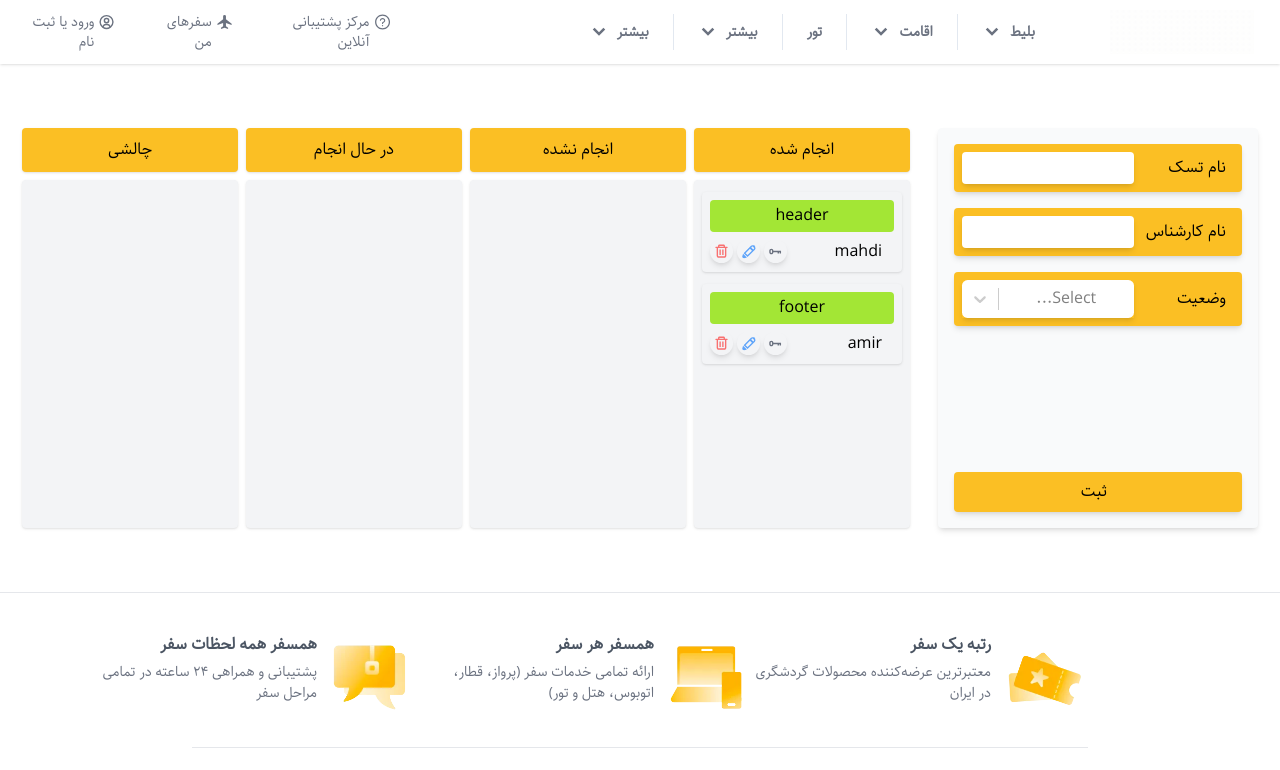
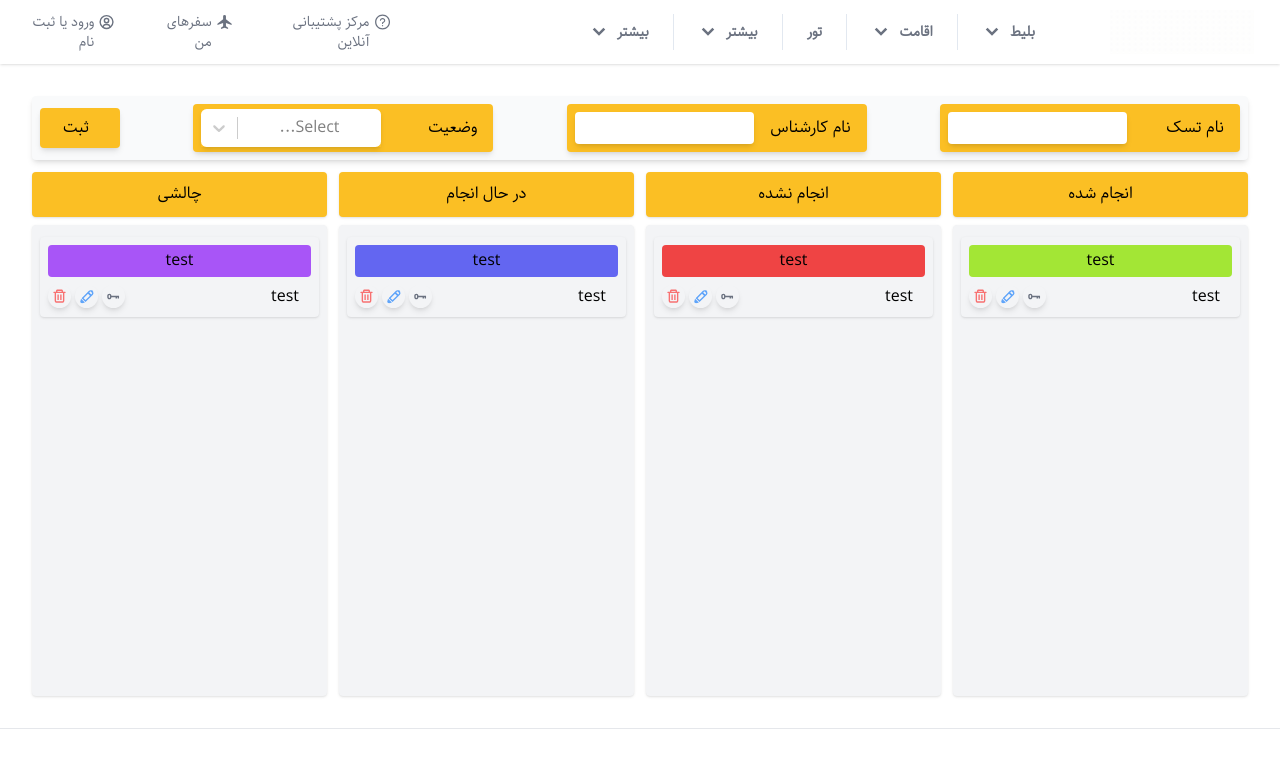
Before and after one commit to MahdiMohammadpour/tamrin-2, a React (Create React App) app: page / in a window 1280 px wide. Shown: the top 770 px of the page. Built offline with nearby package versions, Linux system fonts and the light colour scheme; a web font is replaced by a local one.

Commit message:
adding change task status

```diff
--- a/src/App.js
+++ b/src/App.js
@@ -7,7 +7,7 @@ import TasksProvider from "./Components/Providers/TasksProvider";
 
 const App = () => {
   return (
-    <div className="flex flex-col justify-center min-h-screen">
+    <div className="flex flex-col justify-center ">
       <Header />
       <TasksProvider>
         <Body />
--- a/src/Components/UI/AddTaskForm/AddTaskForm.js
+++ b/src/Components/UI/AddTaskForm/AddTaskForm.js
@@ -48,10 +48,9 @@ const AddTaskForm = () => {
 
   const submitHandler = (e) => {
     e.preventDefault();
-    if(!task.name || !task.expert || !task.status.value)
-    {
-      alert("لطفا همه فیلد ها را پر کنید")
-      return
+    if (!task.name || !task.expert || !task.status.value) {
+      alert("لطفا همه فیلد ها را پر کنید");
+      return;
     }
     dispatch({ type: "add", task: task });
     setTask({ name: "", expert: "", status: "" });
@@ -60,10 +59,9 @@ const AddTaskForm = () => {
   return (
     <form
       onSubmit={submitHandler}
-      className="flex flex-col justify-between bg-gray-50 w-[25%] h-[400px] p-4 rounded shadow-md"
+      className="flex  justify-between items-center bg-gray-50 w-full p-2 rounded shadow-md"
     >
-      <div>
-        <div className="flex justify-between items-center bg-amber-400 p-2 pr-4  rounded shadow-md">
+      <div className="flex justify-between items-center bg-amber-400 p-2 pr-4  rounded shadow-md w-[25%] h-[48px]">
         <label>نام تسک</label>
         <input
           type="text"
@@ -73,7 +71,7 @@ const AddTaskForm = () => {
           className="shadow-md w-[65%] p-1 text-center rounded  focus:outline-none"
         />
       </div>
-        <div className="flex justify-between items-center bg-amber-400 p-2 pr-4 rounded shadow-md mt-4">
+      <div className="flex justify-between items-center bg-amber-400 p-2 pr-4 rounded shadow-md w-[25%] h-[48px]">
         <label>نام کارشناس</label>
         <input
           type="text"
@@ -83,21 +81,20 @@ const AddTaskForm = () => {
           className="shadow-md w-[65%] p-1 text-center rounded focus:outline-none"
         />
       </div>
-        <div className="flex justify-between items-center bg-amber-400 p-2 pr-4 rounded shadow-md mt-4">
+      <div className="flex justify-between items-center bg-amber-400 p-2 pr-4 rounded shadow-md w-[25%] h-[48px]">
         <label>وضعیت</label>
         <Select
           title="سلام"
           value={task.status}
           options={statusOptions}
           onChange={changeStatus}
-            className="flex flex-col justify-center shadow-md w-[65%]  text-center  bg-transparent "
+          className="flex flex-col justify-center shadow-md w-[65%] text-center  bg-transparent "
           styles={selectStyles}
         />
       </div>
-      </div>
       <button
         type="submit"
-        className="bg-amber-400 p-2 pr-4 rounded shadow-md hover:bg-[#d4ab28] "
+        className="bg-amber-400 w-20 p-2 pr-4 rounded  shadow-md hover:bg-[#d4ab28] "
       >
         ثبت
       </button>
--- a/src/Components/UI/Body/Body.js
+++ b/src/Components/UI/Body/Body.js
@@ -3,7 +3,7 @@ import TaskTable from "../TaskTable/TaskTable";
 
 const Body = () => {
   return (
-    <div className="flex my-16 text-center justify-center">
+    <div className="flex flex-col m-8  items-center relative h-[600px]">
       <AddTaskForm />
       <TaskTable />
     </div>
--- a/src/Components/UI/Task/Task.js
+++ b/src/Components/UI/Task/Task.js
@@ -1,11 +1,16 @@
-import { useState } from "react";
+import { useEffect, useState } from "react";
 import { CgTrash, CgPen, CgCheck, CgKey } from "react-icons/cg";
 import { IoIosClose } from "react-icons/io";
 
 const Task = ({ task, onRemove, editComplete }) => {
   const [isEdit, setIsEdit] = useState(false);
   const [showId, setShowId] = useState(false);
-  const [tempTask, setTempTask] = useState(task);
+  const [tempTask, setTempTask] = useState({...task});
+  const [status, setStatus] = useState({...tempTask.status});
+
+  useEffect(() => {
+    tempTask.status = status;
+  }, [status]);
 
   const checkHandler = () => {
     setIsEdit(false);
@@ -18,7 +23,9 @@ const Task = ({ task, onRemove, editComplete }) => {
 
   const closeHandler = () => {
     setIsEdit(false);
-    setTempTask(task);
+    setTempTask({...task});
+    setStatus({...task.status});
+    console.log(task);
   };
 
   const editHandler = () => {
@@ -43,13 +50,15 @@ const Task = ({ task, onRemove, editComplete }) => {
         >
           <p
             className={`flex justify-center items-center w-full h-[50%] px-2 py-4  rounded ${
-              tempTask.status.value === "done"
+              task.status.value === "done"
                 ? "bg-lime-400"
-                : tempTask.status.value === "notdone"
+                : task.status.value === "notdone"
                 ? "bg-red-500"
-                : tempTask.status.value === "doing"
+                : task.status.value === "doing"
                 ? "bg-indigo-500"
-                : "bg-purple-500"
+                : task.status.value === "challenge"
+                ? "bg-purple-500"
+                : "bg-slate-200"
             }`}
           >
             {tempTask.name}
@@ -80,6 +89,7 @@ const Task = ({ task, onRemove, editComplete }) => {
     );
   } else {
     return (
+      <div className="flex flex-col w-full">
         <div className="flex flex-col justify-between justify-center items-center px-16 text-center mt-3 px-2 py-2 overflow-hidden bg-gray-100 rounded shadow w-full min-h-[80px] h-[80px]">
           <input
             className="flex justify-center items-center w-full h-[50%] px-2 py-4  rounded"
@@ -104,6 +114,49 @@ const Task = ({ task, onRemove, editComplete }) => {
             </div>
           </div>
         </div>
+        <div className="flex w-full text-[12px] mt-1 ">
+          <button
+            onClick={() =>
+              (setStatus({ value: "done", label: "انجام شده" }))
+            }
+            className={`px-2 py-1 rounded hover:bg-slate-300 ml-1 ${
+              status.value == "done" ? "bg-green-200" : "bg-slate-200"
+            }`}
+          >
+            انجام شده
+          </button>
+          <button
+            onClick={() =>
+              (setStatus({ value: "notdone", label: "انجام نشده" }))
+            }
+            className={`px-2 py-1 rounded hover:bg-slate-300 ml-1 ${
+              status.value == "notdone" ? "bg-red-200" : "bg-slate-200"
+            }`}
+          >
+            انجام نشده
+          </button>
+          <button
+            onClick={() =>
+              (setStatus({ value: "doing", label: "در حال انجام" }))
+            }
+            className={`px-2 py-1 rounded hover:bg-slate-300 ml-1 ${
+              status.value == "doing" ? "bg-blue-200" : "bg-slate-200"
+            }`}
+          >
+            در حال انجام
+          </button>
+          <button
+            onClick={() =>
+              (setStatus({ value: "challenge", label: "چالشی" }))
+            }
+            className={`px-2 py-1 rounded hover:bg-slate-300 ml-1 ${
+              status.value == "challenge" ? "bg-purple-200" : "bg-slate-200"
+            }`}
+          >
+            چالشی
+          </button>
+        </div>
+      </div>
     );
   }
 };
--- a/src/Components/UI/TaskTable/TaskTable.js
+++ b/src/Components/UI/TaskTable/TaskTable.js
@@ -1,4 +1,4 @@
-import {useState} from 'react';
+import { useState } from "react";
 import { useTasks } from "../../Providers/TasksProvider";
 import Task from "../Task/Task";
 import { useTasksActions } from "../../Providers/TasksProvider";
@@ -9,12 +9,15 @@ const TaskTable = () => {
   const tasks = useTasks();
   const dispatch = useTasksActions();
 
-  console.log(tasks)
+  console.log(tasks);
   return (
-    <div className="flex w-[70%] h-[400px] mr-5">
+    <div className="relative flex justify-between w-full h-full mt-3 ">
       {statusList.map((status, index) => {
         return (
-          <div className="flex flex-col w-[25%] h-[400px] mr-2" key={index}>
+          <div
+            className={`flex flex-col w-full h-full ${index && "mr-3"}`}
+            key={index}
+          >
             <div className="flex items-center justify-center bg-amber-400 rounded shadow h-[50px] ">
               {status}
             </div>
@@ -26,7 +29,13 @@ const TaskTable = () => {
                       task={task}
                       key={task.id}
                       onRemove={() => dispatch({ type: "remove", id: task.id })}
-                      editComplete={(editedTask) => dispatch({ type: "edit", id: task.id ,editedTask:editedTask })}
+                      editComplete={(editedTask) =>
+                        dispatch({
+                          type: "edit",
+                          id: task.id,
+                          editedTask: editedTask,
+                        })
+                      }
                     />
                   )
                 );
--- a/src/db/Tasks.js
+++ b/src/db/Tasks.js
@@ -1,15 +1,27 @@
 // tasks db with some defult data
 export const TasksData = [
   {
-    name: "header",
-    expert: "mahdi",
+    name: "test",
+    expert: "test",
     status: { value: "done", label: "انجام شده" },
     id: "done" + "-" + Math.floor(Math.random() * 1000) + Date.now(),
   },
   {
-    name: "footer",
-    expert: "amir",
-    status: { value: "done", label: "انجام شده" },
-    id: "done" + "-" + Math.floor(Math.random() * 1000) + Date.now(),
+    name: "test",
+    expert: "test",
+    status: { value: "notdone", label: "انجام نشده" },
+    id: "notdone" + "-" + Math.floor(Math.random() * 1000) + Date.now(),
+  },
+  {
+    name: "test",
+    expert: "test",
+    status: { value: "doing", label: "در حال انجام" },
+    id: "doing" + "-" + Math.floor(Math.random() * 1000) + Date.now(),
+  },
+  {
+    name: "test",
+    expert: "test",
+    status: { value: "challenge", label: "چالشی" },
+    id: "challenge" + "-" + Math.floor(Math.random() * 1000) + Date.now(),
   },
 ];
```
Lines whose indentation alone changed are shown as unchanged.
